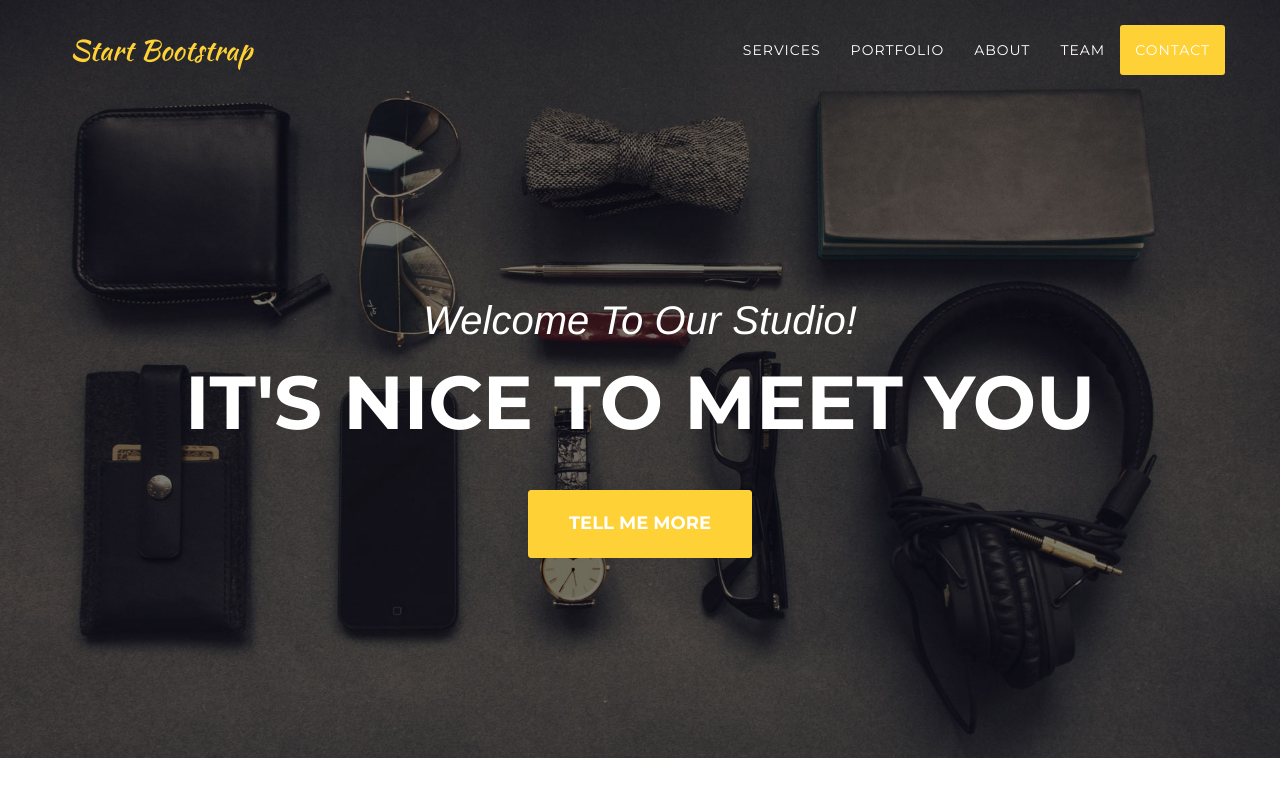
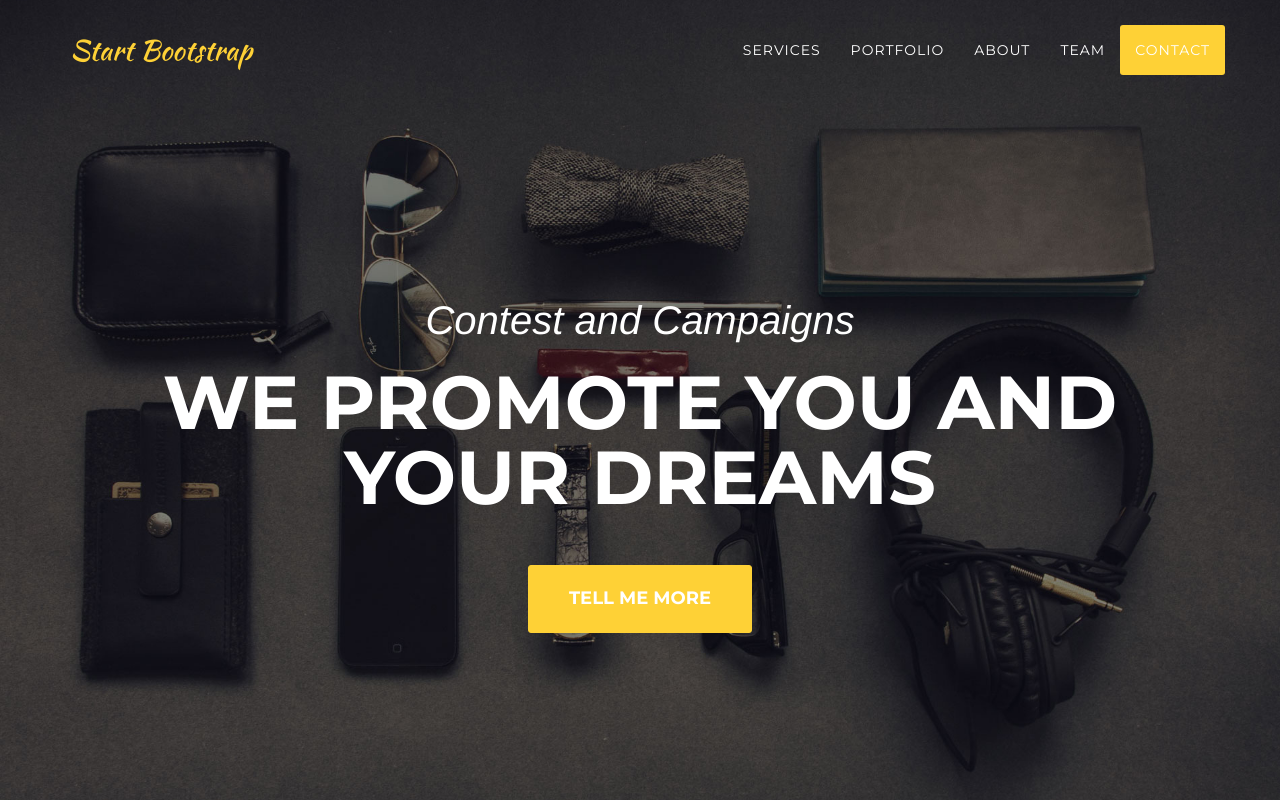
Before and after one commit to giuragu/contest, a website: page index.html in a window 1280 px wide. Shown: the top 800 px of the page. Drawn offline with nearby package versions, Linux system fonts and the light colour scheme; a web font is replaced by a local one.

Commit message:
close #1

```diff
--- a/index.html
+++ b/index.html
@@ -78,8 +78,8 @@
     <header>
         <div class="container">
             <div class="intro-text">
-                <div class="intro-lead-in">Welcome To Our Studio!</div>
-                <div class="intro-heading">It's Nice To Meet You</div>
+                <div class="intro-lead-in">Contest and Campaigns</div>
+                <div class="intro-heading">We promote you and your dreams</div>
                 <a href="#services" class="page-scroll btn btn-xl">Tell Me More</a>
             </div>
         </div>
```
